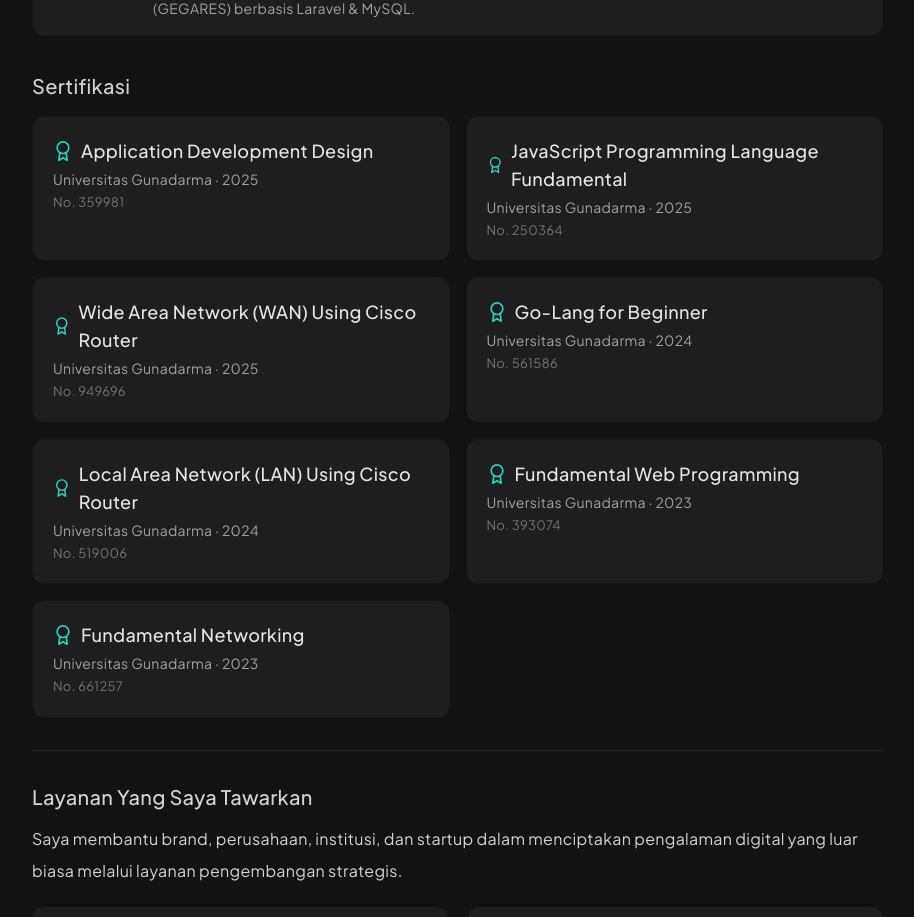
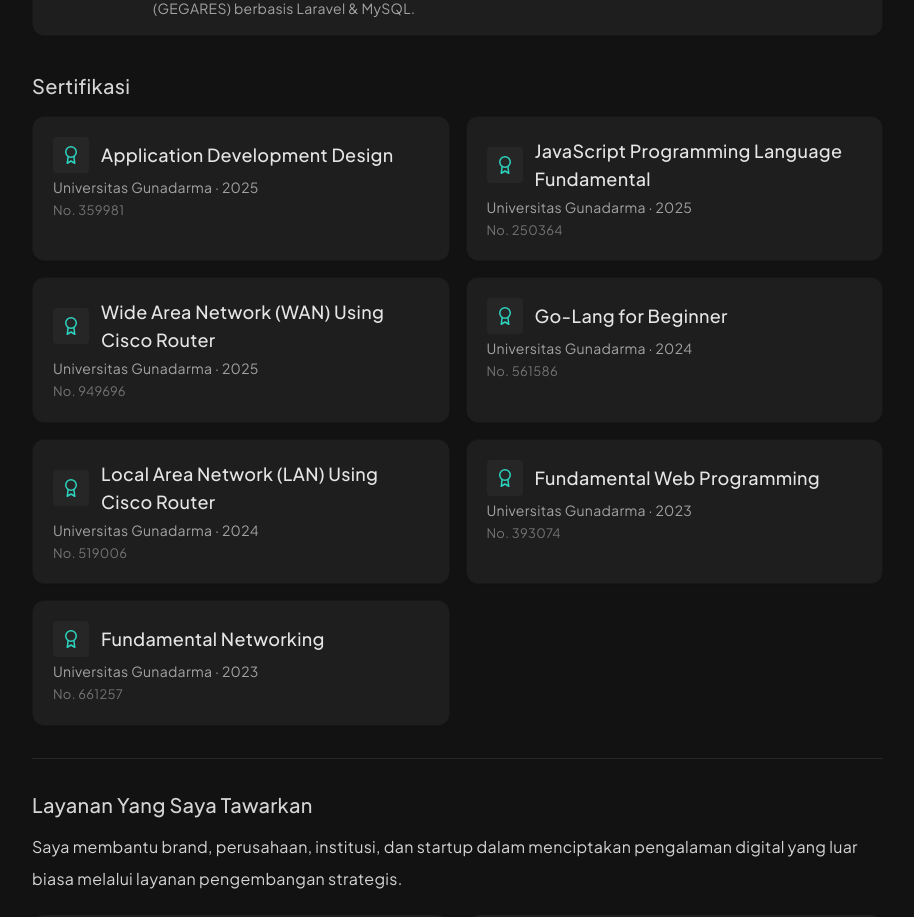
Before and after one commit to greedykid/portofolio-v2, a Next.js app: page / in a window 1280 px wide. Shown: the part 3480-4397 px from the top of the page, without its empty margins (301-1215 px from the left). Built offline with nearby package versions, Linux system fonts and the light colour scheme; no server answers.

Commit message:
fix: hijaukan icon toggle & samakan ukuran badge sertifikasi
- Gunakan isHydrated dari context agar icon toggle tidak flash saat refresh di mode terang
- Bungkus icon sertifikasi dalam badge berukuran tetap agar konsisten

Co-authored-by: CommandCodeBot <noreply@commandcode.ai>

```diff
--- a/src/common/components/elements/ThemeToggleButton.tsx
+++ b/src/common/components/elements/ThemeToggleButton.tsx
@@ -5,7 +5,7 @@ import { FiMoon, FiSun } from 'react-icons/fi';
 import { useTheme } from '@/common/context/ThemeContext';
 
 const ThemeToggleButton = () => {
-  const { theme, toggleTheme } = useTheme();
+  const { theme, toggleTheme, isHydrated } = useTheme();
 
   const isDark = theme === 'dark';
 
@@ -15,7 +15,7 @@ const ThemeToggleButton = () => {
       className="flex items-center gap-2 rounded-md border p-2 backdrop-blur dark:border-neutral-700 dark:bg-neutral-900"
       aria-label="Toggle theme"
     >
-      {isDark ? <FiMoon size={18} /> : <FiSun size={18} />}
+      {isHydrated ? isDark ? <FiMoon size={18} /> : <FiSun size={18} /> : <span className="h-[18px] w-[18px]" />}
     </button>
   );
 };
--- a/src/common/context/ThemeContext.tsx
+++ b/src/common/context/ThemeContext.tsx
@@ -5,6 +5,7 @@ import { createContext, useContext, useEffect, useState, ReactNode } from 'react
 interface ThemeContextValue {
   theme: 'dark' | 'light';
   toggleTheme: () => void;
+  isHydrated: boolean;
 }
 
 const ThemeContext = createContext<ThemeContextValue | undefined>(undefined);
@@ -33,7 +34,7 @@ export const ThemeProvider = ({ children }: { children: ReactNode }) => {
   };
 
   return (
-    <ThemeContext.Provider value={{ theme, toggleTheme }}>
+    <ThemeContext.Provider value={{ theme, toggleTheme, isHydrated: hydrated }}>
       {children}
     </ThemeContext.Provider>
   );
--- a/src/modules/about/components/Education.tsx
+++ b/src/modules/about/components/Education.tsx
@@ -49,8 +49,10 @@ const Education = () => {
               key={index}
               className="space-y-1 p-5 border border-neutral-200 dark:border-neutral-900"
             >
-              <div className="flex items-center gap-2 text-lg font-medium text-neutral-800 dark:text-neutral-200">
-                <FiAward size={20} className="text-teal-600 dark:text-teal-400" />
+              <div className="flex items-center gap-3 text-lg font-medium text-neutral-800 dark:text-neutral-200">
+                <div className="flex h-9 w-9 shrink-0 items-center justify-center rounded bg-neutral-50 text-teal-600 dark:bg-neutral-800 dark:text-teal-400">
+                  <FiAward size={18} />
+                </div>
                 {cert.title}
               </div>
               <div className="text-sm text-neutral-500 dark:text-neutral-400">
```
